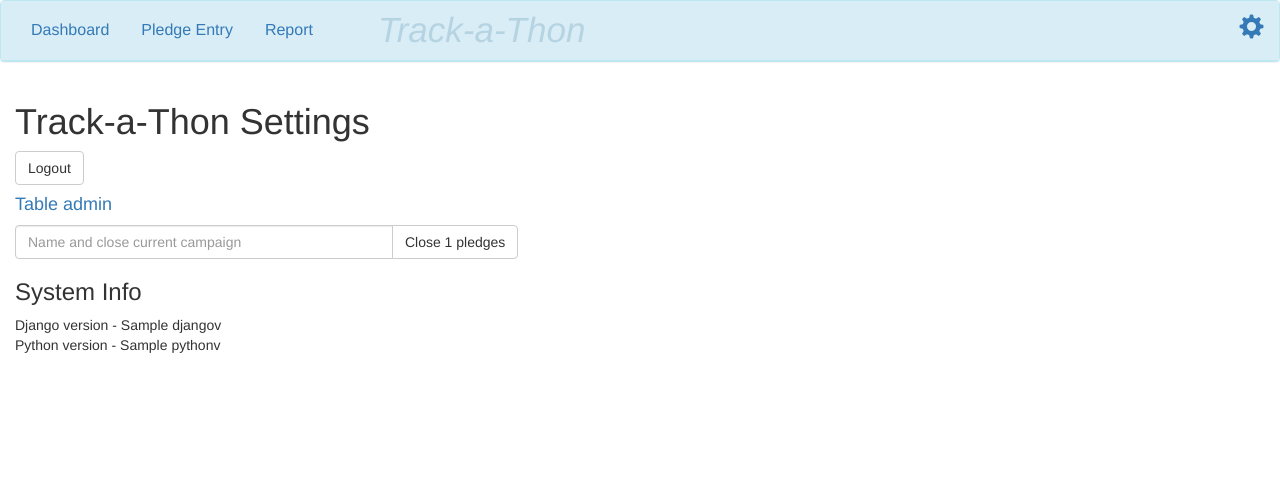
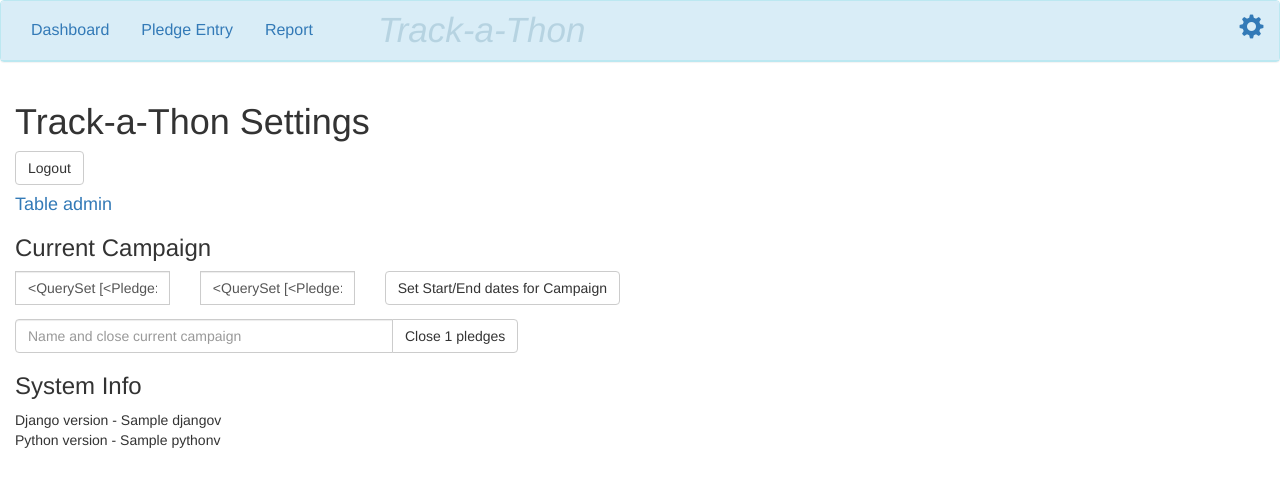
Before and after one commit to flannelbum/Trackathon, a Django app: template main/templates/main/settings.html in a window 1280 px wide. Shown: the top 487 px of the page. Run offline with Django 3.2, Linux system fonts and the light colour scheme; tables that the repository leaves empty hold one stand-in row (values such as "Sample post"); the template is opened without the code that fills it: values that come from a table or form of the project are taken from there, most other values are stand-ins (such as "Sample title", 1, 10 or a date in 2020); some libraries are stand-ins or nearby versions.

Commit message:
Groundwork for campaign dates

```diff
--- a/main/admin.py
+++ b/main/admin.py
@@ -1,7 +1,8 @@
 from django.contrib import admin
-from .models import Pledge, Station, Campaign
+from .models import Pledge, Station, Campaign, TATSetting
 
 admin.site.site_header = 'Track-a-Thon Administration'
 admin.site.register(Pledge)
 admin.site.register(Station)
 admin.site.register(Campaign)
+admin.site.register(TATSetting)
--- a/main/models.py
+++ b/main/models.py
@@ -4,8 +4,19 @@ from django.db import models
 from tagging.registry import register
 
 
+class TATSetting(models.Model):
+    setting = models.CharField(max_length=200, unique=True, blank=False, null=False)
+    value = models.CharField(max_length=200, blank=True, null=True)
+    date = models.DateField(default=None, blank=True, null=True)
+
+    def __str__(self):
+        return self.setting
+
+
 class Campaign(models.Model):
     name = models.CharField(max_length=200)
+    start_date = models.DateField(default=None, blank=True, null=True)
+    end_date = models.DateField(default=None, blank=True, null=True)
 
     def __str__(self):
         return str(self.name)
@@ -27,6 +38,33 @@ class PledgeCampaign(models.Manager):
     def campaign_past_id(self, campaign_id):
         campaign = Campaign.objects.get(id=campaign_id)
         return super().get_queryset().filter(campaign__exact=campaign)
+
+    def get_active_campaign_start_date(self):
+        try:
+            start_date = TATSetting.objects.get(setting='activeCampaign_start_date').date
+        except TATSetting.DoesNotExist:
+            start_date = None
+        return start_date
+
+    def get_active_campaign_end_date(self):
+        try:
+            end_date = TATSetting.objects.get(setting='activeCampaign_end_date').date
+        except TATSetting.DoesNotExist:
+            end_date = None
+        return end_date
+
+
+    #TODO Create valid setters for active campaign
+    def set_active_campaign_start_date(self, start_date):
+        pass
+    def set_active_campaign_end_date(self, end_date):
+        pass
+
+    #TODO Create valid lookup for past campaigns
+    def get_past_campaign_start_date(self, campaign_id):
+        return None
+    def get_past_campaign_end_date(self, campaign_id):
+        return None
 
 
 class Pledge(models.Model):
--- a/main/templates/main/settings.html
+++ b/main/templates/main/settings.html
@@ -3,6 +3,17 @@
 {% block content %}
 
 	<h1>Track-a-Thon Settings</h1>
+	{% if alert %}
+		<div id="alert" class="alert alert-danger" role="alert">{{ alert }}</div>
+	{% endif %}
+	{% if message %}
+		<div id="success" class="alert alert-success" role="alert">{{ message }}</div>
+		<script>
+			setTimeout(function() {
+				$("#success").hide(1000)}, 3000);
+
+		</script>
+	{% endif %}
 	<div class="row">
 		<div class="col-sm-2">
 			<form method="post">{% csrf_token %}
@@ -13,9 +24,39 @@
 	</div>
 	<h4><a href="/admin">Table admin</a></h4>
 
+	<h3>Current Campaign</h3>
+	<form method="post">{% csrf_token %}
+		<div class="input-group">
+			<div class="row">
+
+				<div class="col-sm-3">
+					{% if start_date %}
+					<input name="start_date" type="text" id="start_date" class="form-control" value="{{ start_date }}">
+					{% else %}
+					<input name="start_date" type="text" id="start_date" class="form-control" placeholder="startdate">
+					{% endif %}
+				</div>
+
+				<div class="col-sm-3">
+					{% if end_date %}
+					<input name="end_date" type="text" id="end_date" class="form-control" value="{{ end_date }}">
+					{% else %}
+					<input name="end_date" type="text" id="end_date" class="form-control" placeholder="enddate">
+					{% endif %}
+
+
+				</div>
+
+				<div class="col-sm-3">
+					<button class="btn btn-default" type="submit">Set Start/End dates for Campaign</button>
+				</div>
+
+			</div>
+		</div>
+	</form>
 
 	{% if activePledgeCount > 0 %}
-		<div class="row">
+	<div class="row row-margin">
 	 	<div class="col-lg-5">
 	 		<form method="post">{% csrf_token %}
 	   		<div class="input-group">
@@ -28,34 +69,27 @@
 	  	</div>
 	</div>
 	{% endif %}
-<!--
-	<h2>Tag Management</h2>
 
-	<h3>Current tags</h3>
-	<div class="row">
-		<div class="col tags">
-			{% for tag in tags %}
-				<div class="tag">{{tag}}</div>
-			{% endfor%}
-		</div>
-	</div>
-
-	<h3>Add tags</h3>
-	<div class="row">
-		<div class="col-lg-5">
-	 		<form method="post">{% csrf_token %}
-	   		<div class="input-group">
-	      			<input name="addtags" type="text" class="form-control" placeholder="Enter tags to add separated by comma">
-	      			<span class="input-group-btn">
-	        			<button class="btn btn-default" type="submit">Add tags</button>
-	      			</span>
-	    		</div>
-			</form>
-		</div>
-	</div>
--->
 
 	<h3>System Info</h3>
 	Django version - {{ djangov }}<br/>
 	Python version - {{ pythonv }}
 {% endblock %}
+
+{% block style %}
+	<style>
+	.row-margin { margin-top: 1.0em; }
+	</style>
+{% endblock %}
+
+{% block javascript %}
+
+	<script>
+
+		$( function() {
+			$( "#start_date" ).datepicker();
+			$( "#end_date" ).datepicker();
+		} );
+
+	</script>
+{% endblock %}
```
Also changed, not shown: main/views.py (+33 -11 lines). Lines whose indentation alone changed are shown as unchanged.
